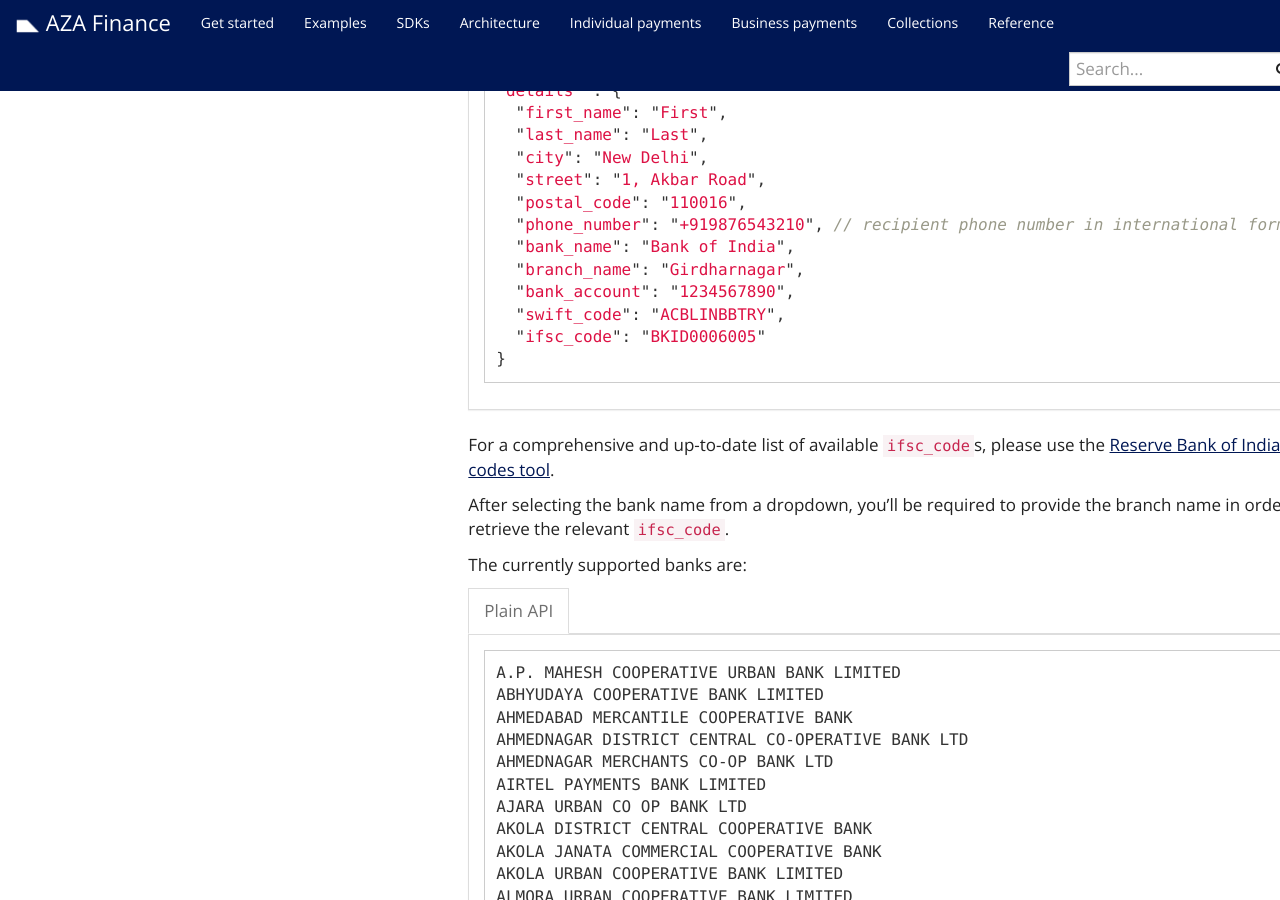
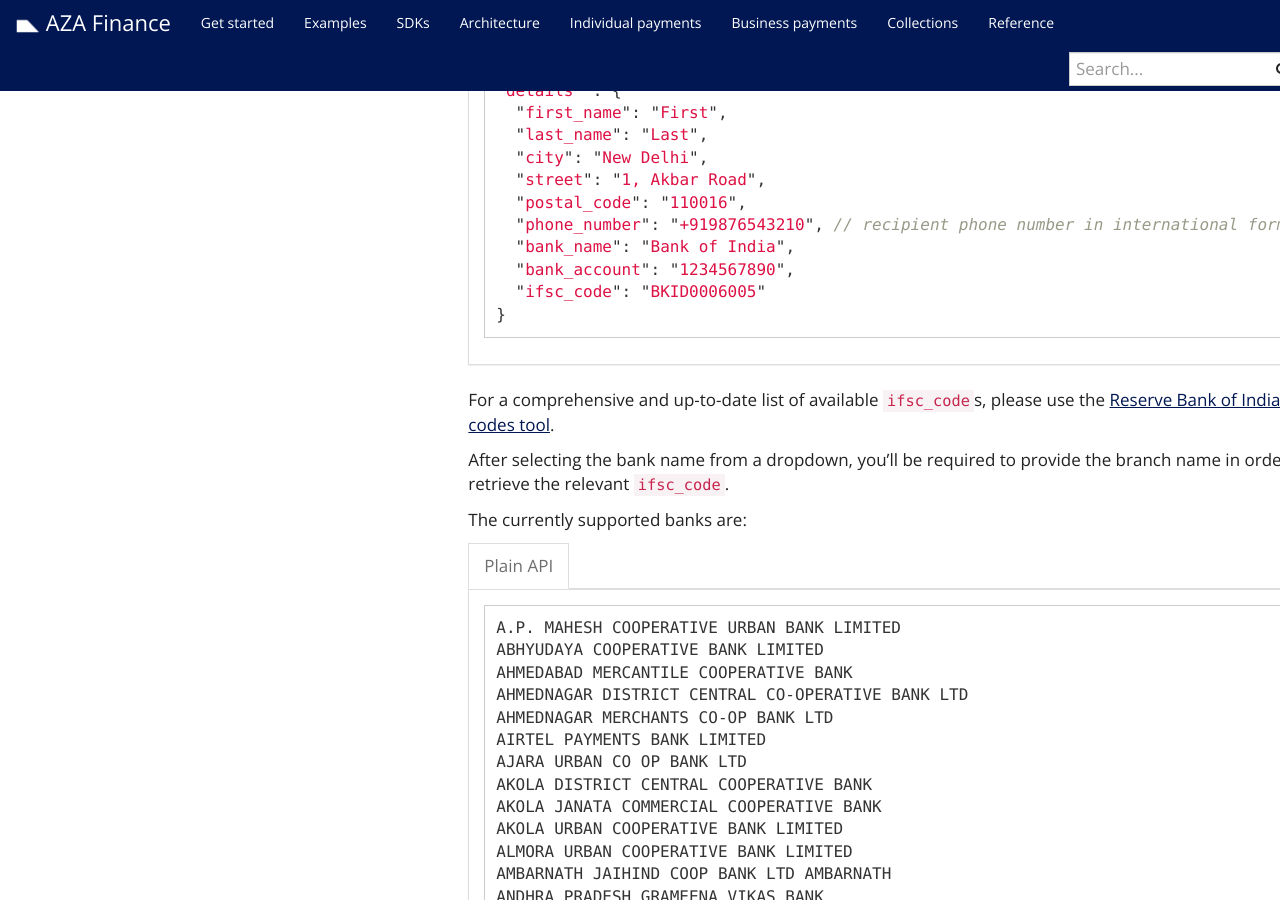
Before and after one commit to transferzero/api-documentation, a Jekyll site: the page built from _docs/beta-payments.md, in a window 1280 px wide and 900 px high, scrolled down 511 px. Built offline with Jekyll 4.4.1, drawn with Linux system fonts in a browser that asks for light colours; nearby versions of some CDN libraries; comment, search, counter and statistics services are not loaded.

Commit message:
BTA-10560-add-inr-bank-payouts

````diff
--- a/_includes/corridors/inr-bank.md
+++ b/_includes/corridors/inr-bank.md
@@ -13,9 +13,7 @@
   "postal_code": "110016",
   "phone_number": "+919876543210", // recipient phone number in international format
   "bank_name": "Bank of India",
-  "branch_name": "Girdharnagar",
   "bank_account": "1234567890",
-  "swift_code": "ACBLINBBTRY",
   "ifsc_code": "BKID0006005"
 }
 ```
````
